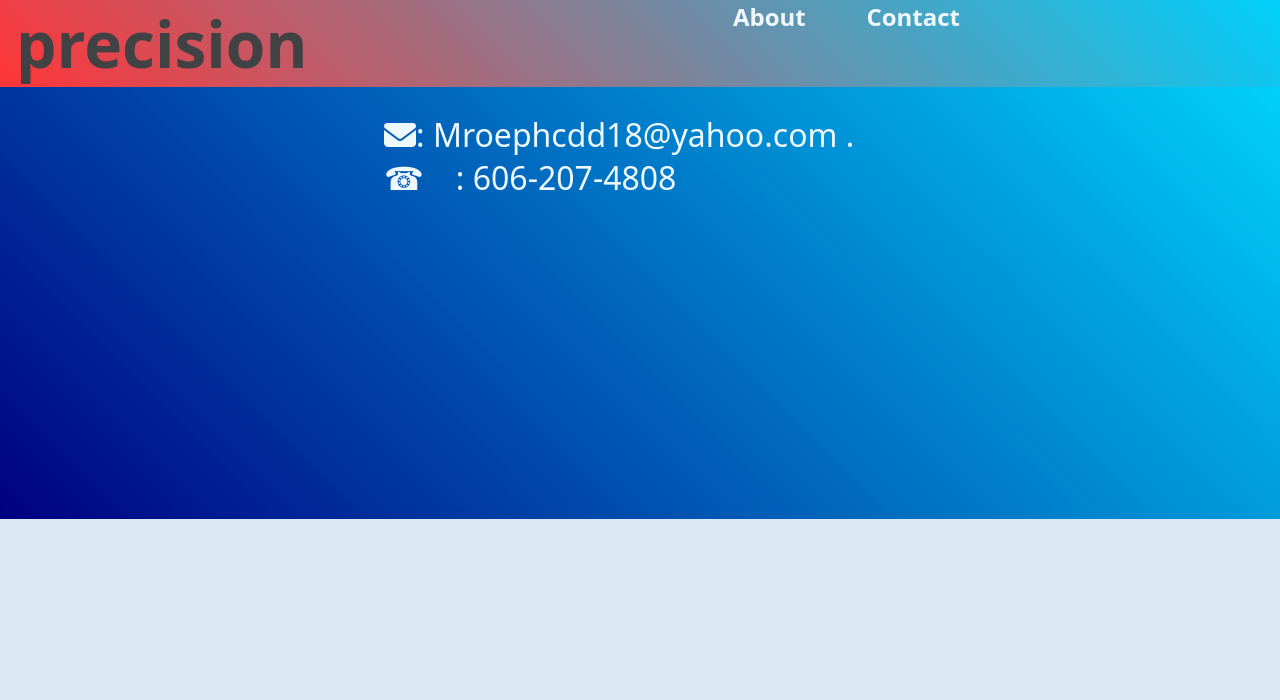
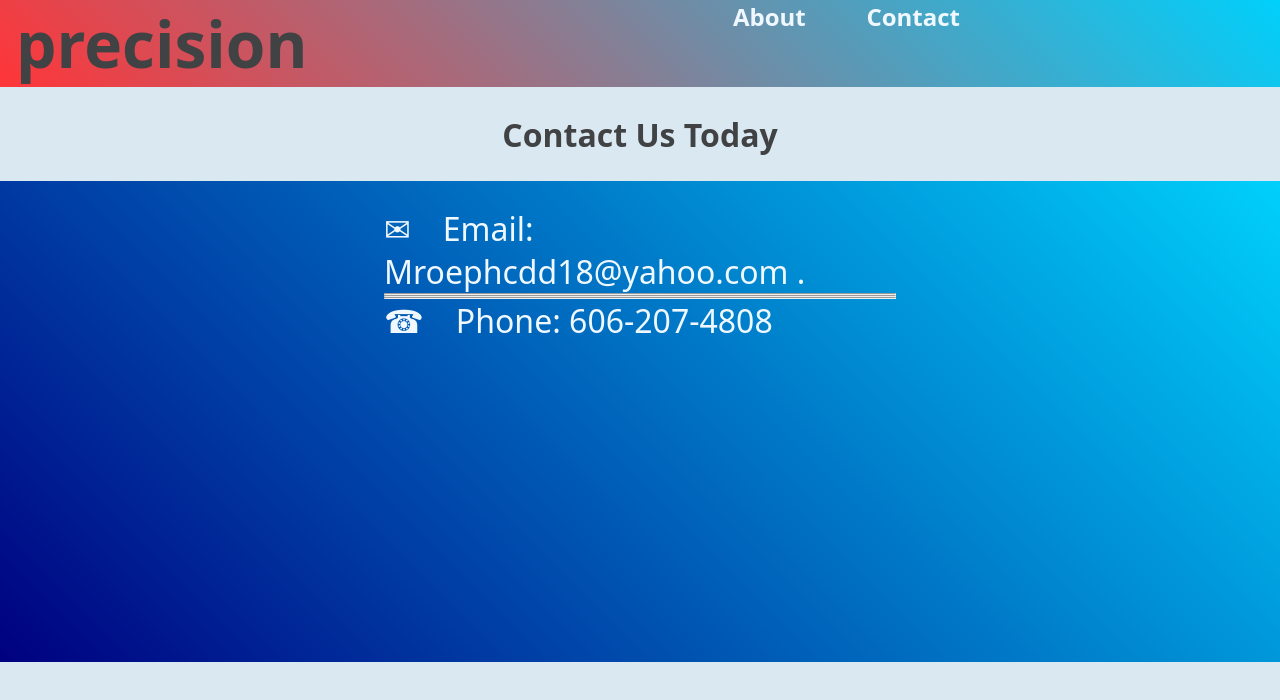
Before and after one commit to keithroe6/precisionHVAC, a plain HTML site: page contact.html in a window 1280 px wide. Drawn offline with Linux system fonts and the light colour scheme.

Commit message:
improved text and email again

```diff
--- a/contact.css
+++ b/contact.css
@@ -102,6 +102,16 @@ nav h3 a:active {
     font-size: 1em;
   }
 
+  h1 {
+    font-size: 2em;
+    color: #404244;
+    text-align: center;
+    padding-top: 2%;
+    padding-bottom: 2%;
+    padding-left: 2%;
+    padding-right: 2%;
+  }
+
 
 
  .contactcontent  {
--- a/contact.html
+++ b/contact.html
@@ -18,11 +18,13 @@
         <h3><a href=contact.html id="contactlink">Contact</a> </h3>
 
     </nav>
+    <h1>Contact Us Today</h1>
 
 
     <div class="contactcontent">
-        <a href="email:Mroephcdd18@yahoo.com"><i class="fa-solid fa-envelope"></i>: Mroephcdd18@yahoo.com    .</a>
-        <a href="tel:+16062074808">: 606-207-4808</a>
+        <a href="mailto:Mroephcdd18@yahoo.com">Email: Mroephcdd18@yahoo.com    .</a>
+        <hr><hr><hr>
+        <a href="tel:+16062074808">Phone: 606-207-4808</a>
     </div>
 </body>
 </html>
```
Also changed, not shown: index.html (+2 -2 lines).
